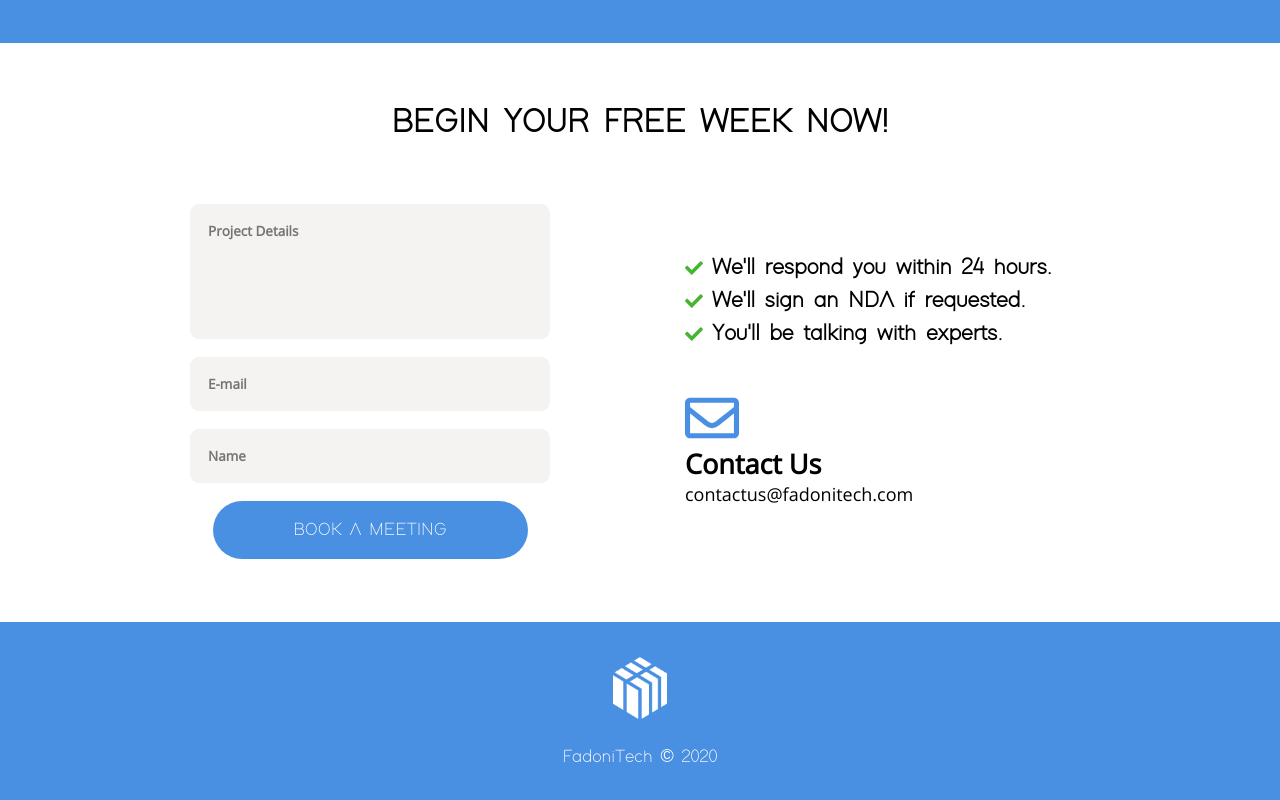
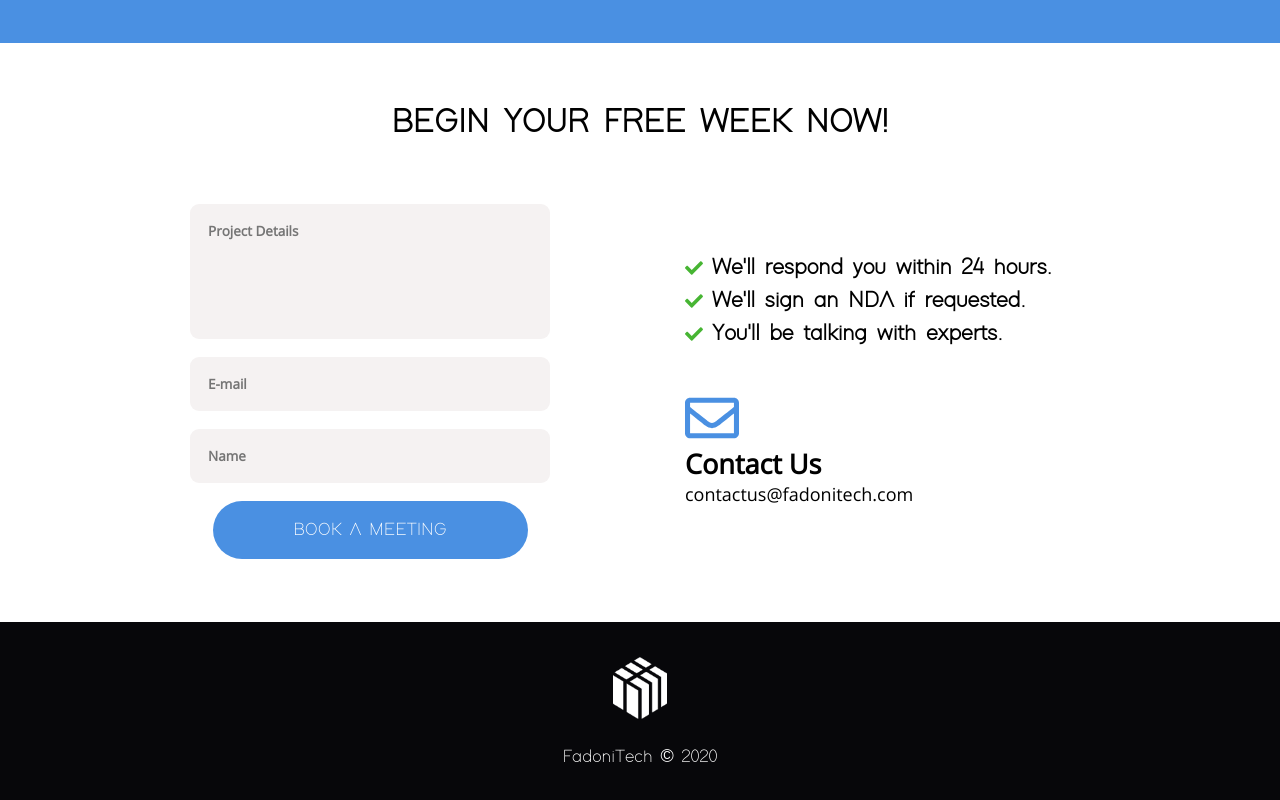
Before and after one commit to fadonitech/front-end-sample-project, a Next.js app: page / in a window 1280 px wide. Shown: the part 3712-4512 px from the top of the page. Built offline with nearby package versions, Linux system fonts and the light colour scheme.

Commit message:
Change Footer Color

```diff
--- a/styles/components/Footer/_footer.scss
+++ b/styles/components/Footer/_footer.scss
@@ -1,7 +1,7 @@
 .footer {
   height: 20rem;
   width: 100vw;
-  background-color: $color-blue;
+  background-color: $color-black;
   display: -webkit-box;
   display: -ms-flexbox;
   display: flex;
```
